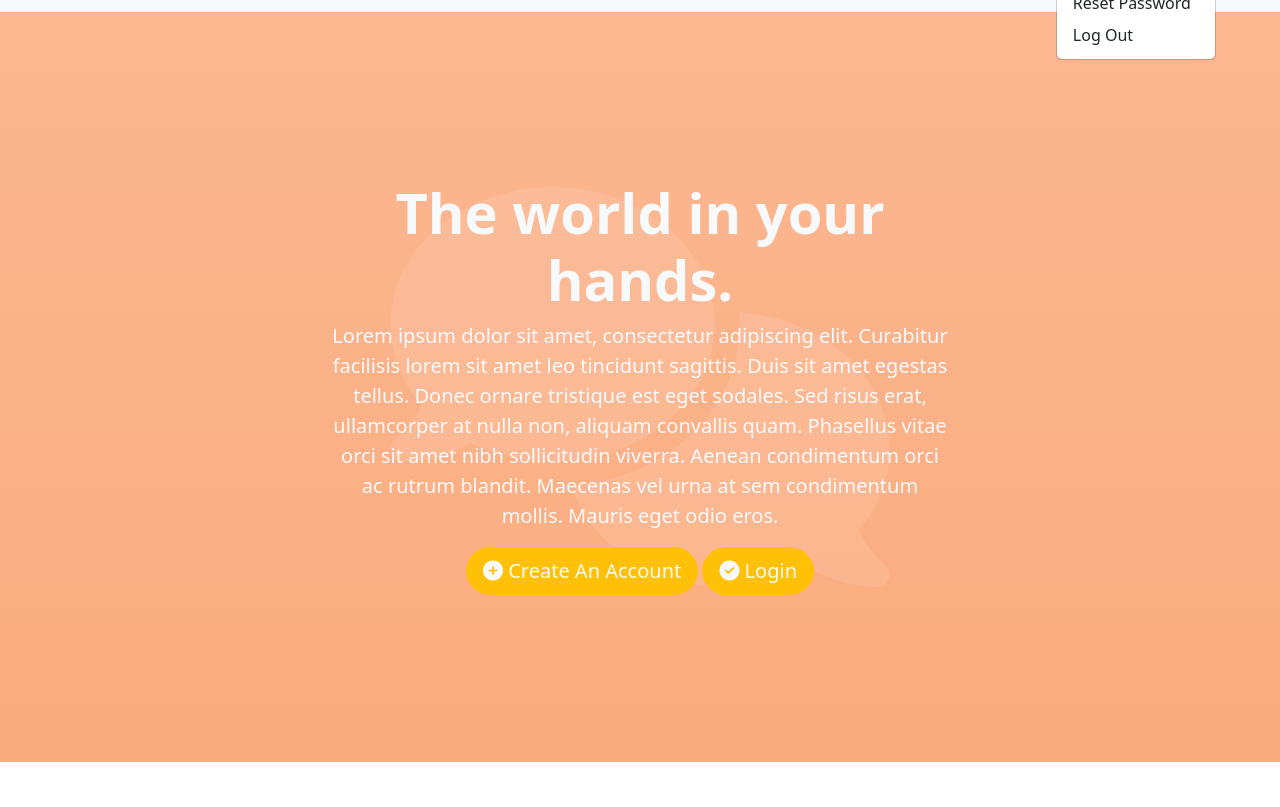
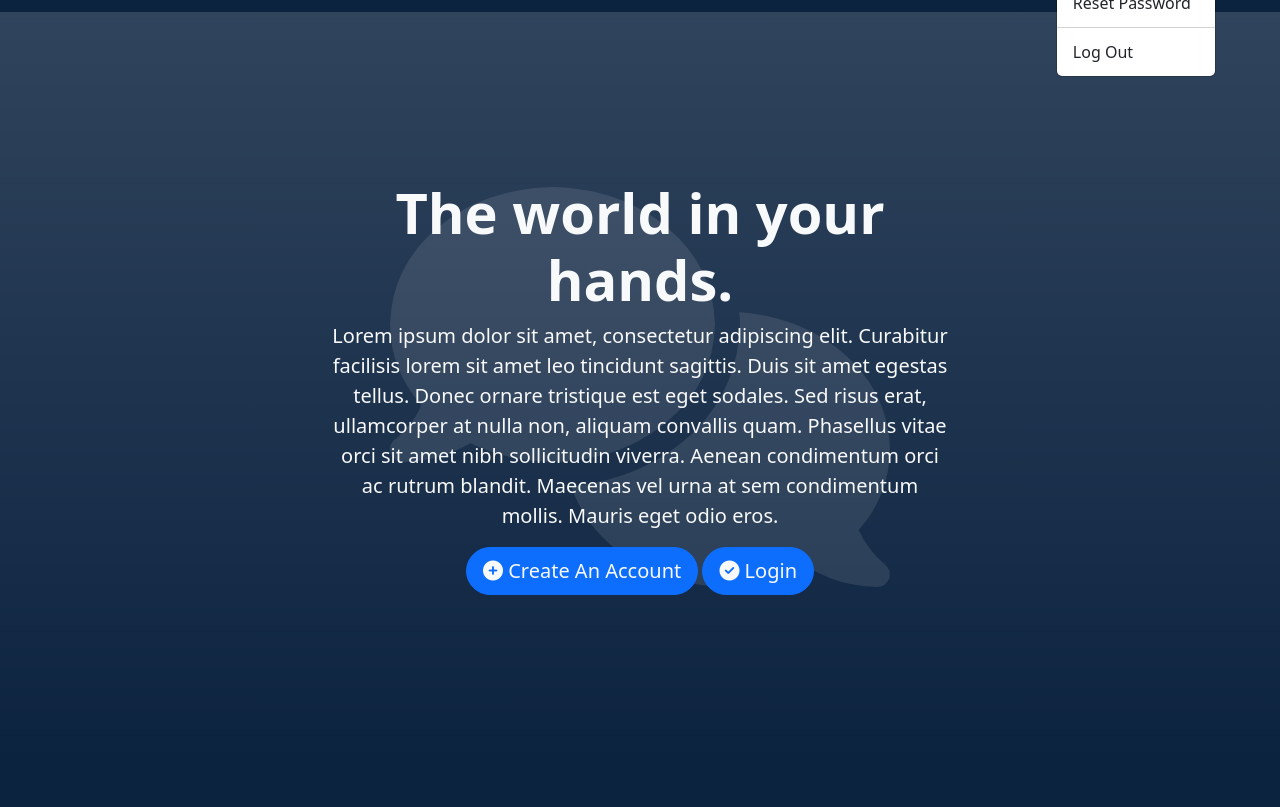
Before and after one commit to coopersully/law_app, a Django app: page / in a window 1280 px wide, after a click that opens the changed part. Shown: the part 164-971 px from the top of the page. Run offline with Django 4.2, Linux system fonts and the light colour scheme; the visitor is signed in with stand-in values (Sample User, id 1); parts of the project's set-up code (start-up, migrations or seed data) failed here and were passed over; some libraries are stand-ins or nearby versions.

Commit message:
Adjust branding for Samford

```diff
--- a/accounts/urls.py
+++ b/accounts/urls.py
@@ -6,5 +6,5 @@ from accounts.views import SignUpView
 urlpatterns = [
     path('signup/', SignUpView.as_view(), name='signup'),
     path('logout/', views.logout_view, name='logout'),
-    path('profile/', views.account_details, name='profile'),
+    path('settings/', views.account_details, name='settings'),
 ]
--- a/accounts/views.py
+++ b/accounts/views.py
@@ -21,7 +21,7 @@ def account_details(request):
         form = CustomUserChangeForm(request.POST, instance=user)
         if form.is_valid():
             form.save()
-            return redirect('profile')
+            return redirect('settings')
     else:
         form = CustomUserChangeForm(instance=user)
 
--- a/static/css/styles.css
+++ b/static/css/styles.css
@@ -1,6 +1,12 @@
+:root {
+    --samford-blue: #0C2340;
+    --samford-red: #BD1F2D;
+    --samford-gray: #C1C6C8;
+    --samford-aqua: #64CCC9;
+}
+
 .bg-gradient {
-    background-color: #FBAB7E;
-    background-image: linear-gradient(62deg, #FBAB7E 0%, #F7CE68 100%);
+    background-color: var(--samford-blue);
 }
 
 .full-screen-h {
--- a/templates/base.html
+++ b/templates/base.html
@@ -31,7 +31,7 @@
 
 <body>
 
-<nav class="navbar navbar-expand-lg navbar-light bg-light big-nav">
+<nav class="navbar navbar-expand-lg navbar-dark" style="background: var(--samford-blue);">
     <div class="container-fluid col-10 mx-auto fw-bolder">
         <a class="navbar-brand" href="{% url 'home' %}">
             <img src="{% static 'images/logo.svg' %}" alt="Logo" width="200">
@@ -56,7 +56,7 @@
                 <li class="nav-item dropdown">
                     <a class="nav-link dropdown-toggle" href="#" id="profileDropdown" role="button"
                        data-bs-toggle="dropdown" aria-expanded="false">
-                        <span class="badge rounded-pill {% if user.is_authenticated %}bg-warning text-light{% else %}bg-secondary{% endif %}">
+                        <span class="badge rounded-pill {% if user.is_authenticated %}bg-primary text-light{% else %}bg-secondary{% endif %}">
                             <i class="fas fa-user"></i> {% if user.is_authenticated %}{% if user.first_name %}
                             {{ user.first_name }}{% else %}{{ user.username }}{% endif %}{% else %}Not
                             Logged In{% endif %}
@@ -64,8 +64,11 @@
                     </a>
                     <ul class="dropdown-menu" aria-labelledby="profileDropdown">
                         {% if user.is_authenticated %}
-                            <li><a class="dropdown-item" href="{% url 'profile' %}">Profile</a></li>
+                            <li><a class="dropdown-item" href="{% url 'settings' %}">My Account</a></li>
                             <li><a class="dropdown-item" href="{% url 'home' %}">Reset Password</a></li>
+                            <li>
+                                <hr class="dropdown-divider">
+                            </li>
                             <li><a class="dropdown-item" href="{% url 'logout' %}">Log Out</a></li>
                         {% else %}
                             <li><a class="dropdown-item" href="{% url 'login' %}">Log In</a></li>
@@ -83,7 +86,7 @@
 {% endblock %}
 
 <!-- Footer -->
-<footer class="px-5 py-5">
+<footer class="px-5 py-5 text-light" style="background: var(--samford-blue);">
     <div class="row align-top">
         <div class="col mb-3 align-items-center d-flex">
             <img src="{% static 'images/logo_wide.svg' %}" alt="Logo" width="250">
--- a/templates/chat/index.html
+++ b/templates/chat/index.html
@@ -3,7 +3,7 @@
 {% block title %}Chat Page{% endblock %}
 
 {% block content %}
-<div class="container-fluid">
+<div class="container-fluid full-screen-h">
     <div class="row">
         <!-- Sidebar for available chats -->
         <div class="d-flex flex-column align-items-stretch flex-shrink-0 bg-light" style="width: 380px;">
--- a/templates/directory.html
+++ b/templates/directory.html
@@ -4,7 +4,7 @@
 {% block title %}Directory{% endblock %}
 
 {% block content %}
-    <div class="container my-5">
+    <div class="container my-5 full-screen-h">
         <h1>User Directory</h1>
 
         <!-- Search bar and role filter form -->
--- a/templates/index.html
+++ b/templates/index.html
@@ -22,10 +22,10 @@
                     sollicitudin viverra. Aenean condimentum orci ac rutrum blandit. Maecenas vel urna at sem
                     condimentum mollis. Mauris eget odio eros.
                 </p>
-                <a href="{% url 'signup' %}" class="btn btn-warning btn-lg rounded-pill text-light">
+                <a href="{% url 'signup' %}" class="btn btn-primary btn-lg rounded-pill text-light">
                     <i class="fa-solid fa-circle-plus"></i> Create An Account
                 </a>
-                <a href="{% url 'login' %}" class="btn btn-warning btn-lg rounded-pill text-light">
+                <a href="{% url 'login' %}" class="btn btn-primary btn-lg rounded-pill text-light">
                     <i class="fa-solid fa-circle-check"></i> Login
                 </a>
                 <!-- Chat icon positioned behind the content -->
--- a/templates/profile.html
+++ b/templates/profile.html
@@ -4,8 +4,8 @@
 {% block title %}{{ user.username }}'s Profile{% endblock %}
 
 {% block content %}
-    <div class="container-fluid full-screen-h bg-gradient text-light">
-        <div class="row justify-content-center align-items-center full-screen-h">
+    <div class="container-fluid full-screen-h">
+        <div class="row justify-content-center align-items-center">
             <div class="card col-md-4 px-5 py-5 my-5 mx-2">
                 <div class="text-center">
                     <h2>Welcome back, {% if user.first_name %}{{ user.first_name }}{% else %}{{ user.username }}{% endif %}.</h2>
@@ -14,7 +14,7 @@
                 <form method="post" class="mt-4">
                     {% csrf_token %}
                     {% bootstrap_form form %}
-                    <button type="submit" class="btn btn-warning btn-lg rounded-pill text-light">
+                    <button type="submit" class="btn btn-primary btn-lg rounded-pill text-light">
                         Save Changes
                     </button>
                 </form>
--- a/templates/registration/login.html
+++ b/templates/registration/login.html
@@ -4,7 +4,7 @@
 {% block title %}Log In{% endblock %}
 
 {% block content %}
-    <div class="container-fluid full-screen-h bg-gradient text-light">
+    <div class="container-fluid full-screen-h text-light">
         <div class="row justify-content-center align-items-center full-screen-h">
             <div class="card col-md-4 px-5 py-5 my-5 mx-2">
                 <div class="text-center">
@@ -15,7 +15,7 @@
                 <form method="post" class="mt-4">
                     {% csrf_token %}
                     {% bootstrap_form form %}
-                    <button type="submit" class="btn btn-warning btn-lg rounded-pill text-light">
+                    <button type="submit" class="btn btn-primary btn-lg rounded-pill text-light">
                         Log In
                     </button>
                 </form>
--- a/templates/registration/signup.html
+++ b/templates/registration/signup.html
@@ -4,7 +4,7 @@
 {% block title %}Sign Up{% endblock %}
 
 {% block content %}
-    <div class="container-fluid full-screen-h bg-gradient text-light">
+    <div class="container-fluid full-screen-h text-light">
         <div class="row justify-content-center align-items-center full-screen-h">
             <div class="card col-md-6 px-5 py-5 my-5 mx-2">
                 <div class="text-center">
@@ -15,7 +15,7 @@
                 <form method="post" class="mt-4">
                     {% csrf_token %}
                     {% bootstrap_form form %}
-                    <button type="submit" class="btn btn-warning btn-lg rounded-pill text-light">
+                    <button type="submit" class="btn btn-primary btn-lg rounded-pill text-light">
                         Sign Up
                     </button>
                 </form>
--- a/templates/user.html
+++ b/templates/user.html
@@ -6,7 +6,7 @@
 {% endblock %}
 
 {% block content %}
-    <div class="container my-5">
+    <div class="container my-5 full-screen-h">
         <div class="row">
             <div class="col-md-3">
                 <div class="card">
```
